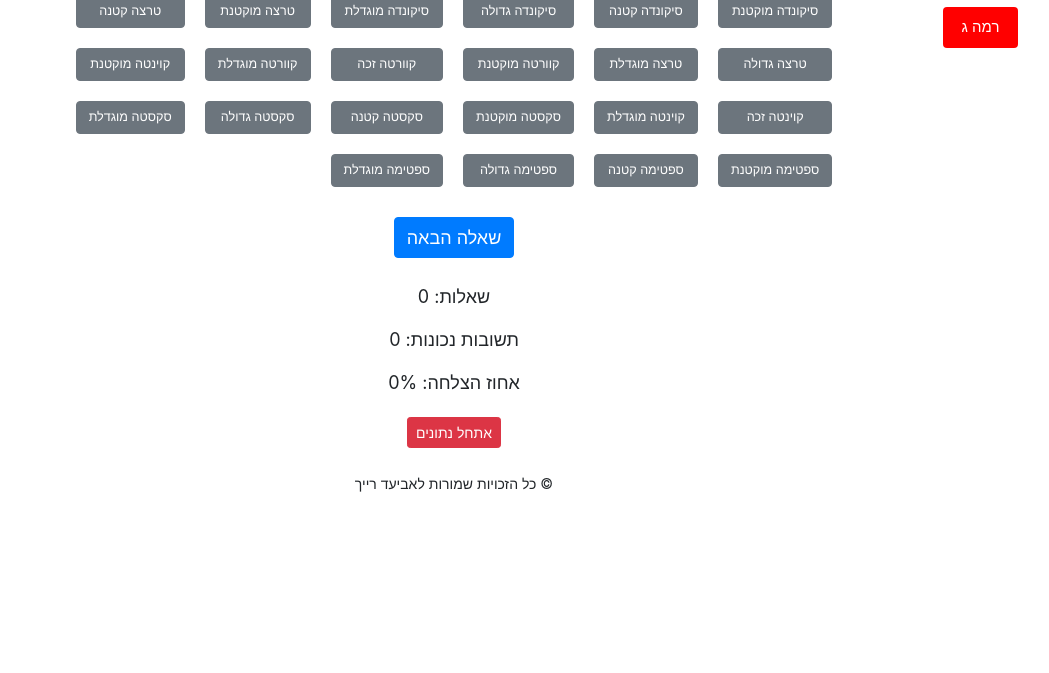
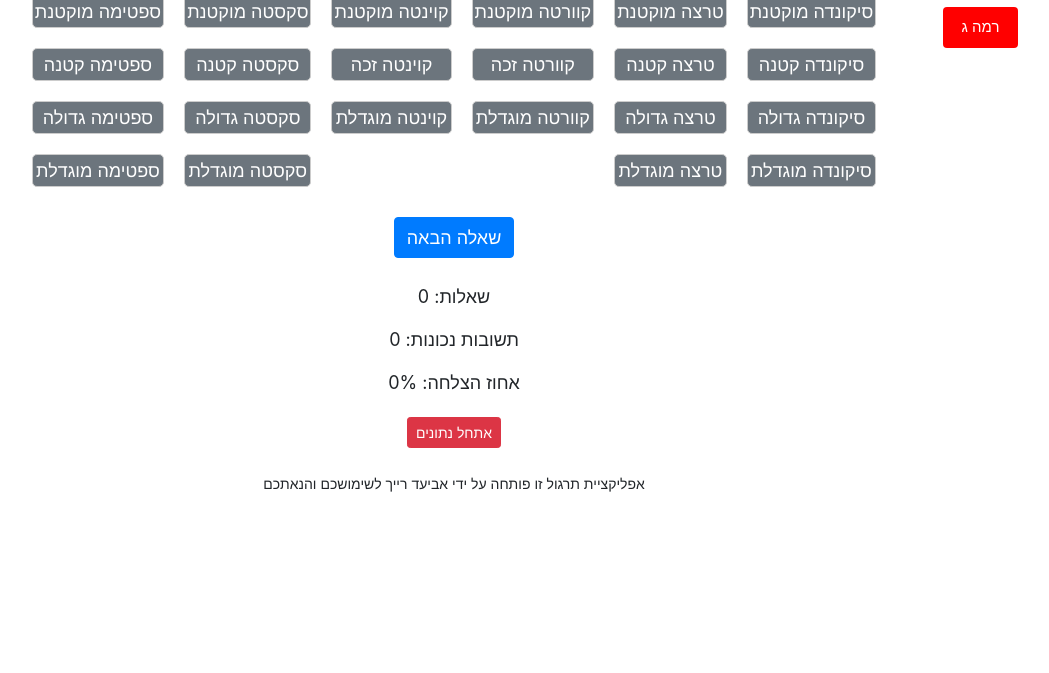
Before and after one commit to reicha2/Music_Intervals_App, a plain HTML site: page c_level.html in a window 1280 px wide. Shown: the part 127-800 px from the top of the page, without its empty margins (186-1235 px from the left). Drawn offline with nearby package versions, Linux system fonts and the light colour scheme.

Commit message:
2nd version

```diff
--- a/CSS/style_b.css
+++ b/CSS/style_b.css
@@ -8,6 +8,7 @@
 
 .interval-button {
     margin: 5px;
+    padding: 2px;
 }
 
 .container {
@@ -40,7 +41,7 @@ h1 {
 
 /* Increase size of buttons */
 .btn {
-    font-size: 0.7em;
+    font-size: 1em;
 }
 
 /* Increase size of container */
--- a/CSS/style_c.css
+++ b/CSS/style_c.css
@@ -1,33 +1,43 @@
-table {
-    width: 100%;
-    border-collapse: collapse;
-}
-th, td {
-    border: 1px solid black;
-    padding: 8px;
-    text-align: center;
-}
 /* Custom CSS for button layout */
 #options {
     display: grid;
     grid-template-columns: repeat(6, auto);
     grid-gap: 10px;
     justify-content: center;
-    /* Align buttons in the center */
 }
 
 .interval-button {
     margin: 5px;
+    /* שוליים סביב כל כפתור */
+    padding: 10px;
+    /* ריווח פנימי בכפתור */
+    border: 1px solid #ccc;
+    /* גבול לכל כפתור */
+    border-radius: 5px;
+    /* פינות מעוגלות */
+    font-size: 1em;
+    /* גודל גופן אחיד */
+    cursor: pointer;
 }
+
+.interval-button:hover {
+    background-color: #eee;
+    /* צבע רקע בהעברת עכבר */
+}
+
 
 .container {
     text-align: center;
     margin-top: 20px;
+    max-width: 90%;
+    /* סמן יד בהעברת עכבר */
+
 }
 
 #feedback {
     margin-top: 20px;
     font-weight: bold;
+    font-size: 1.2em;
 }
 
 .wrong-answer {
@@ -50,34 +60,15 @@ h1 {
 
 /* Increase size of buttons */
 .btn {
-    font-size: 0.7em;
+    font-size: 1em;
+    margin: 5px;
 }
 
-/* Increase size of container */
-.container {
-    max-width: 90%;
-    margin-top: 20px;
-}
-
-/* Increase size of feedback text */
-#feedback {
-    font-size: 1.2em;
-}
 
 /* Increase font size for the question */
 #question {
     font-size: 2.5em;
     color: blue;
-}
-
-/* Decrease font size for the "Next Interval" button */
-#nextBtn {
-    font-size: 1em;
-}
-
-/* Add margin around interval buttons */
-.btn {
-    margin: 5px;
 }
 
 #stats {
@@ -119,33 +110,53 @@ h1 {
     background-color: red !important;
 }
 
-/* עיצוב עמודות */
+/* design columns */
 .interval-col {
     display: flex;
-    /* הצגת הכפתורים בתוך העמודה באופן אופקי */
     flex-direction: column;
-    /* הצגת הכפתורים בעמודה עם כיוון אנכי */
-    /* align-items: center; */
-    /* מירוצה של הכפתורים למרכז העמודה */
     gap: 0;
-    /* הסרת מרווח בין הכפתורים */
-    /* width: 100px; */
-    /* height: 40px; */
 }
 
-/* עיצוב גריד */
+
 .grid-container {
     display: grid;
     grid-template-columns: repeat(6, 1fr);
-    /* שישה עמודות בגודל שווה */
     gap: 5px;
-    /* מרווחים קטנים יותר בין העמודות */
     margin: 0 auto;
-    /* ממורכז אופקית במרכז הדף */
     max-width: 90%;
-    /* מקסימום רוחב של הטבלה */
     margin-left: 180px;
-    /* מרווח משמאל */
     margin-right: 180px;
-    /* מרווח מימין */
 }
+.interval-button {
+display: block; /* שינוי המראה של הכפתורים */
+margin: 5px;
+padding: 10px;
+border: 1px solid #ccc;
+border-radius: 5px;
+font-size: 1em;
+cursor: pointer;
+}
+#options {
+display: grid;
+grid-template-columns: repeat(, auto); /* יצירת שלוש עמודות בכל שורה */
+gap: 10px; /* ריווח בין הכפתורים */
+justify-content: center; /* מרכז את העמודות באמצעות CSS Grid */
+}
+
+/* תכונות נוספות של הכפתורים */
+.interval-button {
+display: block; /* שינוי המראה של הכפתורים */
+margin: 5px;
+padding: 2px;
+border: 1px solid #ccc;
+border-radius: 5px;
+font-size: 1em;
+cursor: pointer;
+}
+
+.interval-button:nth-child(21){
+grid-column: 5;
+}
+.interval-button:nth-child(22){
+grid-column: 6;
+}
--- a/JS/c_lev.js
+++ b/JS/c_lev.js
@@ -1,41 +1,45 @@
+window.addEventListener("DOMContentLoaded", () => {
     // Define intervals
     const intervals = {
         "סיקונדה מוקטנת": ["מי-פהb", "מי#-פה", "סי-דוb", "סי#-דו"],
+        "טרצה מוקטנת": ["דו#-מיb", "רה-פהb", "רה#-פה", "מי-סולb", "מי#-סול", "פה#-להb", "סול#-סיb", "לה-דוb", "לה#-דו", "סי-רהb", "סי#-רה"],
+        "קוורטה מוקטנת": ["bדו-פה", "דו#-פה", "רה-סולb", "רה#-סול", "מי-להb", "מי#-לה", "פה#-סיb", "סול-דוb", "סול#-דו", "לה-רהb", "לה#-רה", "סי-מיb", "סי#-מי"],
+        "קוינטה מוקטנת": ["דו-סולb", "דו#-סול", "רה-להb", "רה#-לה", "מי-סיb", "מי#-סי", "פה-דוb", "פה#-דו", "סול-רהb", "סול#-רה", "לה-מיb", "לה#-מי", "סיb-פהb", "סי#-פה#", "סי-פה"],
+        "סקסטה מוקטנת": ["דו#-להb", "רה#-סיb", "מי-דוb", "מי#-דו", "פה#-רהb", "סול#-מיb", "לה-פהb", "לה#-פה", "סי-סולb", "סי#-סול"],
+        "ספטימה מוקטנת": ["דו#-סיb", "רה-דוb", "רה#-דו", "מי-רהb", "מי#-רה", "פה#-מיb", "סול-פהb", "סול#-פה", "לה-סולb", "לה#-סול", "סי-להb", "סי#-לה"],
+
         "סיקונדה קטנה": ["מי-פה", "סי-דו", "דו-רהb", "דו#-רה", "רה-מיb", "רה#-מי", "מיb-פהb", "מי#-פה#", "פה-סולb", "פה#-סול", "סול-להb", "סול#-לה", "לה-סיb", "לה#-סי", "סיb-דוb", "סי#-דו#"],
+        "טרצה קטנה": ["רה-פה", "מי-סול", "לה-דו", "סי-רה", "דו-מיb", "דו#-מי", "רהb-פהb", "רה#-פה#", "מיb-סולb", "מי#-סול#", "פה-להb", "פה#-לה", "סול-סיb", "סול#-סי", "להb-דוb", "לה#-דו#", "סיb-רהb", "סי#-רה#"],
+        "קוורטה זכה": ["דו-פה", "רה-סול", "מי-לה", "סול-דו", "לה-רה", "סי-מי", "דוb-פהb", "דו#-פה#", "רהb-סולb", "רה#-סול#", "מיb-להb", "מי#-לה#", "פה-סיb", "פה#-סי", "סולb-דוb", "סול#-דו#", "להb-רהb", "לה#-רה#", "סיb-מיb", "סי#-מי#"],
+        "קוינטה זכה": ["דו-סול", "דוb-סולb", "דו#-סול#", "רה-לה", "רהb-להb", "רה#-לה#", "מי-סי", "מיb-סיb", "מי#-סי#", "פה-דו", "פהb-דוb", "פה#-דו#", "סול-רה", "סולb-רהb", "סול#-רה#", "לה-מי", "להb-מיb", "לה#-מי#", "סיb-פה", "סי-פה#"],
+        "סקסטה קטנה": ["דו-להb", "דו#-לה", "רה-סיb", "רה#-סי", "מי-דו", "מיb-דוb", "מי#-דו#", "פה-רהb", "פה#-רה", "סול-מיb", "סול#-מי", "לה-פה", "להb-פהb", "לה#-פה#", "סי-סול", "סיb-סולb", "סי#-סול#"],
+        "ספטימה קטנה": ["דו-סיb", "דו#-סי", "רה-דו", "רהb-דוb", "רה#-דו#", "מי-רה", "מיb-רהb", "מי#-רה#", "פה-מיb", "פה#-מי", "סול-פה", "סולb-פהb", "סול#-פה#", "לה-סול", "להb-סולb", "לה#-סול#", "סי-לה", "סיb-להb", "סי#-לה#"],
+
         "סיקונדה גדולה": ["דו-רה", "רה-מי", "פה-סול", "סול-לה", "לה-סי", "דוb-רהb", "דו#-רה#", "רהb-מיb", "מיb-פה", "מי-פה#", "פהb-סולb", "פה#-סול#", "סולb-להb", "סול#-לה#", "להb-סיb", "לה#-סי#", "סיb-דו", "סי-דו#"],
+        "טרצה גדולה": ["דו-מי", "פה-לה", "סול-סי", "דוb-מיb", "דו#-מי#", "רהb-פה", "רה-פה#", "מיb-סול", "מי-סול#", "פהb-להb", "פה#-לה#", "סולb-סיb", "סול#-סי#", "להb-דו", "לה-דו#", "סיb-רה", "סי-רה#"],
+        "קוורטה מוגדלת": ["פה-סי", "דוb-פה", "דו-פה#", "רהb-סול", "רה-סול#", "מיb-לה", "מי-לה#", "פהb-סיb", "פה#-סי#", "סולb-דו", "סול-דו#", "להb-רה", "לה-רה#", "סיb-מי", "סי-מי#"],
+        "קוינטה מוגדלת": ["דוb-סול", "דו-סול#", "רהb-לה", "רה-לה#", "מיb-סי", "מי-סי#", "פהb-דו", "פה-דו#", "סולb-רה", "סול-רה#", "להb-מי", "לה-מי#", "סיb-פה#"],
+        "סקסטה גדולה": ["דו-לה", "דוb-להb", "דו#-לה#", "רה-סי", "רהb-סיb", "רה#-סי#", "מיb-דו", "מי-דו#", "פה-רה", "פהb-רהb", "פה#-רה#", "סול-מי", "סולb-מיb", "סול#-מי#", "להb-פה", "לה-פה#", "סיb-סול", "סי-סול#"],
+        "ספטימה גדולה": ["דו-סי", "דוb-סיb", "דו#-סי#", "רהb-דו", "רה-דו#", "מיb-רה", "מי-רה#", "פה-מי", "פהb-מיb", "פה#-מי#", "סולb-פה", "סול-פה#", "להb-סול", "לה-סול#", "סיb-לה", "סי-לה#"],
+
         "סיקונדה מוגדלת": ["#דו-רה", "דוb-רה", "רהb-מי", "רה-מי#", "מיb-פה#", "פהb-סול", "פה-סול#", "סולb-לה", "סול-לה#", "להb-סי", "לה-סי#", "סיb-דו#"],
-    "טרצה מוקטנת": ["דו#-מיb", "רה-פהb", "רה#-פה", "מי-סולb", "מי#-סול", "פה#-להb", "סול#-סיb", "לה-דוb", "לה#-דו", "סי-רהb", "סי#-רה"],
-    "טרצה קטנה": ["רה-פה", "מי-סול", "לה-דו", "סי-רה", "דו-מיb", "דו#-מי", "רהb-פהb", "רה#-פה#", "מיb-סולb", "מי#-סול#", "פה-להb", "פה#-לה", "סול-סיb", "סול#-סי", "להb-דוb", "לה#-דו#", "סיb-רהb", "סי#-רה#"],
-    "טרצה גדולה": ["דו-מי", "פה-לה", "סול-סי", "דוb-מיb", "דו#-מי#", "רהb-פה", "רה-פה#", "מיb-סול", "מי-סול#", "פהb-להb", "פה#-לה#", "סולb-סיb", "סול#-סי#", "להb-דו", "לה-דו#", "סיb-רה", "סי-רה#"],
         "טרצה מוגדלת": ["דו-מי#", "דוb-מי", "רהb-פה#", "מיb-סול#", "פהb-לה", "פה-לה#", "סולb-סי", "סול-סי#", "להb-דו#", "סיb-רה#"],
-    "קוורטה מוקטנת": ["bדו-פה", "דו#-פה", "רה-סולb", "רה#-סול", "מי-להb", "מי#-לה", "פה#-סיb", "סול-דוb", "סול#-דו", "לה-רהb", "לה#-רה", "סי-מיb", "סי#-מי"],
-    "קוורטה זכה": ["דו-פה", "רה-סול", "מי-לה", "סול-דו", "לה-רה", "סי-מי", "דוb-פהb", "דו#-פה#", "רהb-סולb", "רה#-סול#", "מיb-להb", "מי#-לה#", "פה-סיb", "פה#-סי", "סולb-דוb", "סול#-דו#", "להb-רהb", "לה#-רה#", "סיb-מיb", "סי#-מי#"],
-    "קוורטה מוגדלת": ["פה-סי", "דוb-פה", "דו-פה#", "רהb-סול", "רה-סול#", "מיb-לה", "מי-לה#", "פהb-סיb", "פה#-סי#", "סולb-דו", "סול-דו#", "להb-רה", "לה-רה#", "סיb-מי", "סי-מי#"],
-    "קוינטה מוקטנת": ["דו-סולb", "דו#-סול", "רה-להb", "רה#-לה", "מי-סיb", "מי#-סי", "פה-דוb", "פה#-דו", "סול-רהb", "סול#-רה", "לה-מיb", "לה#-מי", "סיb-פהb", "סי#-פה#", "סי-פה"],
-    "קוינטה זכה": ["דו-סול", "דוb-סולb", "דו#-סול#", "רה-לה", "רהb-להb", "רה#-לה#", "מי-סי", "מיb-סיb", "מי#-סי#", "פה-דו", "פהb-דוb", "פה#-דו#", "סול-רה", "סולb-רהb", "סול#-רה#", "לה-מי", "להb-מיb", "לה#-מי#", "סיb-פה", "סי-פה#"],
-    "קוינטה מוגדלת": ["דוb-סול", "דו-סול#", "רהb-לה", "רה-לה#", "מיb-סי", "מי-סי#", "פהb-דו", "פה-דו#", "סולb-רה", "סול-רה#", "להb-מי", "לה-מי#", "סיb-פה#"],
-    "סקסטה מוקטנת": ["דו#-להb", "רה#-סיb", "מי-דוb", "מי#-דו", "פה#-רהb", "סול#-מיb", "לה-פהb", "לה#-פה", "סי-סולb", "סי#-סול"],
-    "סקסטה קטנה": ["דו-להb", "דו#-לה", "רה-סיb", "רה#-סי", "מי-דו", "מיb-דוb", "מי#-דו#", "פה-רהb", "פה#-רה", "סול-מיb", "סול#-מי", "לה-פה", "להb-פהb", "לה#-פה#", "סי-סול", "סיb-סולb", "סי#-סול#"],
-    "סקסטה גדולה": ["דו-לה", "דוb-להb", "דו#-לה#", "רה-סי", "רהb-סיb", "רה#-סי#", "מיb-דו", "מי-דו#", "פה-רה", "פהb-רהb", "פה#-רה#", "סול-מי", "סולb-מיb", "סול#-מי#", "להb-פה", "לה-פה#", "סיb-סול", "סי-סול#"],
         "סקסטה מוגדלת": ["דוb-לה", "דו-לה#", "רהb-סי", "רה-סי#", "מיb-דו#", "פהb-רה", "פה-רה#", "סולb-מי", "סול-מי#", "להb-פה#", "סיb-סול#"],
-    "ספטימה מוקטנת": ["דו#-סיb", "רה-דוb", "רה#-דו", "מי-רהb", "מי#-רה", "פה#-מיb", "סול-פהb", "סול#-פה", "לה-סולb", "לה#-סול", "סי-להb", "סי#-לה"],
-    "ספטימה קטנה": ["דו-סיb", "דו#-סי", "רה-דו", "רהb-דוb", "רה#-דו#", "מי-רה", "מיb-רהb", "מי#-רה#", "פה-מיb", "פה#-מי", "סול-פה", "סולb-פהb", "סול#-פה#", "לה-סול", "להb-סולb", "לה#-סול#", "סי-לה", "סיb-להb", "סי#-לה#"],
-    "ספטימה גדולה": ["דו-סי", "דוb-סיb", "דו#-סי#", "רהb-דו", "רה-דו#", "מיb-רה", "מי-רה#", "פה-מי", "פהb-מיb", "פה#-מי#", "סולb-פה", "סול-פה#", "להb-סול", "לה-סול#", "סיb-לה", "סי-לה#"],
         "ספטימה מוגדלת": ["דוb-סי", "דו-סי#", "רהb-דו#", "מיb-רה#", "פהb-מי", "פה-מי#", "סולb-פה#", "להb-סול#", "סיb-לה#"],
     };
 
-// Get DOM elements
+
     const questionElement = document.getElementById("question");
     const optionsElement = document.getElementById("options");
     const feedbackElement = document.getElementById("feedback");
     const nextButton = document.getElementById("nextBtn");
+    const resetButton = document.getElementById("resetBtn");
 
-// Statistics
-let totalQuestions = 0;
-let correctAnswers = 0;
+    // Initialize total questions and correct answers for the current page
+    let totalQuestions = parseInt(localStorage.getItem(`${window.location.pathname}_totalQuestions`)) || 0;
+    let correctAnswers = parseInt(localStorage.getItem(`${window.location.pathname}_correctAnswers`)) || 0;
+    let currentInterval;
 
-// Function to pick a random interval (called once initially)
-let currentInterval; // Store the current interval object
     function getRandomInterval() {
         const intervalTypes = Object.keys(intervals);
         const randomType = intervalTypes[Math.floor(Math.random() * intervalTypes.length)];
@@ -48,7 +52,6 @@ function getRandomInterval() {
         return currentInterval;
     }
 
-// Function to display question (uses the pre-selected interval)
     function displayQuestion() {
         questionElement.textContent = `מהו המרווח בין "${currentInterval.name}"?`;
         optionsElement.innerHTML = "";
@@ -58,9 +61,8 @@ function displayQuestion() {
         });
     }
 
-// Function to check answer (uses the stored currentInterval)
     function checkAnswer(selectedName) {
-    totalQuestions++; // Increment total questions count
+        totalQuestions++;
         const buttons = document.querySelectorAll("#options button");
         buttons.forEach(button => {
             button.disabled = true;
@@ -69,17 +71,16 @@ function checkAnswer(selectedName) {
             }
             if (button.textContent === currentInterval.type) {
                 button.classList.add("correct-answer");
-        }
-    });
-
                 if (selectedName === currentInterval.type) {
-        correctAnswers++; // Increment correct answers count
+                    correctAnswers++;
                     feedbackElement.textContent = "יפה מאוד! תשובה נכונה!";
                 } else {
                     feedbackElement.textContent = "תשובתך שגויה. אל תתייאש, המשך לנסות!";
                 }
+            }
+        });
 
-    updateStats(); // Update statistics after each answer
+        updateStats();
     }
 
     function updateStats() {
@@ -87,6 +88,10 @@ function updateStats() {
         document.getElementById("correctAnswers").textContent = correctAnswers;
         const successPercentage = totalQuestions === 0 ? 0 : Math.round((correctAnswers / totalQuestions) * 100);
         document.getElementById("successPercentage").textContent = successPercentage + "%";
+
+        // Unique mapping for each page
+        localStorage.setItem(`${window.location.pathname}_totalQuestions`, totalQuestions);
+        localStorage.setItem(`${window.location.pathname}_correctAnswers`, correctAnswers);
     }
 
     function resetStats() {
@@ -95,9 +100,8 @@ function resetStats() {
         updateStats();
     }
 
-document.getElementById("resetBtn").addEventListener("click", resetStats);
+    resetButton.addEventListener("click", resetStats);
 
-// Event listener for options
     optionsElement.addEventListener("click", function (event) {
         if (event.target.matches("button")) {
             const selectedName = event.target.textContent;
@@ -107,15 +111,18 @@ optionsElement.addEventListener("click", function (event) {
         }
     });
 
-// Event listener for next button
     nextButton.addEventListener("click", function () {
-    currentInterval = getRandomInterval(); // Get a new random interval for the next question
+        currentInterval = getRandomInterval();
         displayQuestion();
         feedbackElement.textContent = "";
         const buttons = document.querySelectorAll("#options button");
         buttons.forEach(button => button.disabled = false);
     });
 
-// Initial question display
+    // Display the first question
     currentInterval = getRandomInterval();
     displayQuestion();
+
+    updateStats();
+
+});
--- a/c_level.html
+++ b/c_level.html
@@ -36,60 +36,10 @@
     <div class="container">
         <h1>תרגול מרווחים מתקדם עם סימני היתק</h1>
         <div id="question"></div>
-        <div id="options">
-
-            <div class="grid-container">
-                <div class="interval-col">
-                    <button class="btn btn-secondary interval-button">סיקונדה מוקטנת</button>
-                    <button class="btn btn-secondary interval-button">סיקונדה קטנה</button>
-                    <button class="btn btn-secondary interval-button">סיקונדה גדולה</button>
-                    <button class="btn btn-secondary interval-button">סיקונדה מוגדלת</button>
-                </div>
-
-
-                <div class="interval-col">
-                    <button class="btn btn-secondary interval-button">טרצה מוקטנת</button>
-                    <button class="btn btn-secondary interval-button">טרצה קטנה</button>
-                    <button class="btn btn-secondary interval-button">טרצה גדולה</button>
-                    <button class="btn btn-secondary interval-button">טרצה מוגדלת</button>
-                </div>
-
-
-                <div class="interval-col">
-                    <button class="btn btn-secondary interval-button">קוורטה מוקטנת</button>
-                    <button class="btn btn-secondary interval-button">קוורטה זכה</button>
-                    <button class="btn btn-secondary interval-button">קוורטה מוגדלת</button>
-                </div>
-
-
-                <div class="interval-col">
-                    <button class="btn btn-secondary interval-button">קוינטה מוקטנת</button>
-                    <button class="btn btn-secondary interval-button">קוינטה זכה</button>
-                    <button class="btn btn-secondary interval-button">קוינטה מוגדלת</button>
-                </div>
-
-
-                <div class="interval-col">
-                    <button class="btn btn-secondary interval-button">סקסטה מוקטנת</button>
-                    <button class="btn btn-secondary interval-button">סקסטה קטנה</button>
-                    <button class="btn btn-secondary interval-button">סקסטה גדולה</button>
-                    <button class="btn btn-secondary interval-button">סקסטה מוגדלת</button>
-                </div>
-
-
-                <div class="interval-col">
-                    <button class="btn btn-secondary interval-button">ספטימה מוקטנת</button>
-                    <button class="btn btn-secondary interval-button">ספטימה קטנה</button>
-                    <button class="btn btn-secondary interval-button">ספטימה גדולה</button>
-                    <button class="btn btn-secondary interval-button">ספטימה מוגדלת</button>
-                </div>
-            </div>
-        </div>
+        <div id="options"></div>
         <div id="feedback"></div>
-            <button id="nextBtn" class="btn btn-primary">שאלה הבאה</button>
+        <button id="nextBtn" class="btn btn-primary">שאלה הבאה</button>
     </div>
-
-
 
     <div id="stats">
         <p>שאלות: <span id="totalQuestions">0</span></p>
@@ -100,7 +50,7 @@
 
     <footer class="footer">
         <div class="container">
-            <p style="font-size: 14px;">© כל הזכויות שמורות לאביעד רייך</p>
+            <p style="font-size: 14px;">אפליקציית תרגול זו פותחה על ידי אביעד רייך לשימושכם והנאתכם</p>
         </div>
     </footer>
 
```
Also changed, not shown: JS/a_lev.js (+34 -22 lines), JS/b.lev.js (+31 -19 lines), b_level.html (+1 -1 lines), index.html (+1 -1 lines). Lines whose indentation alone changed are shown as unchanged.
